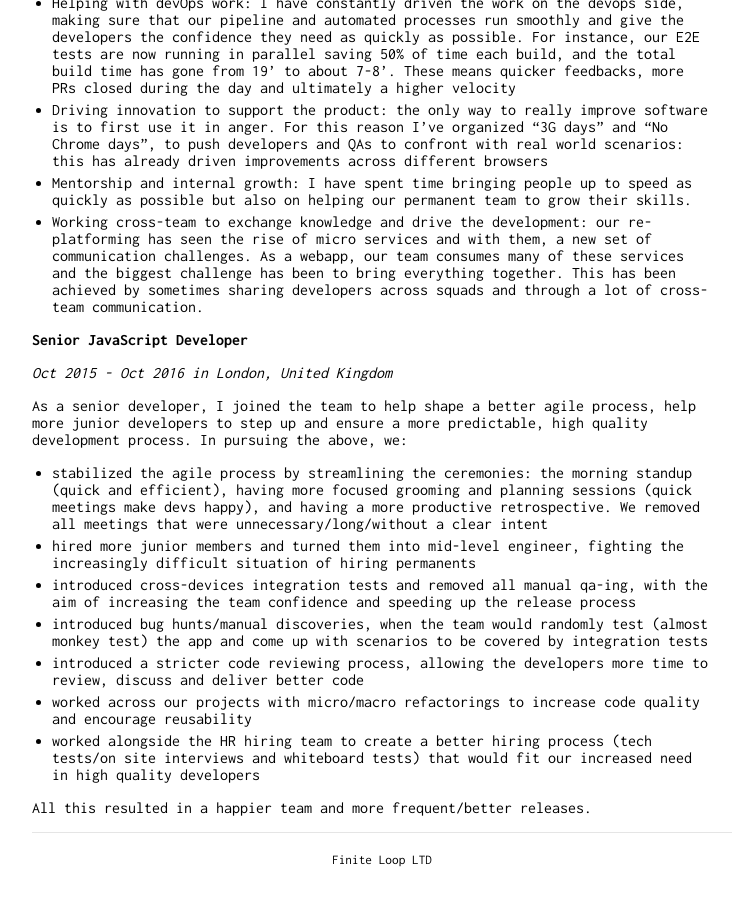
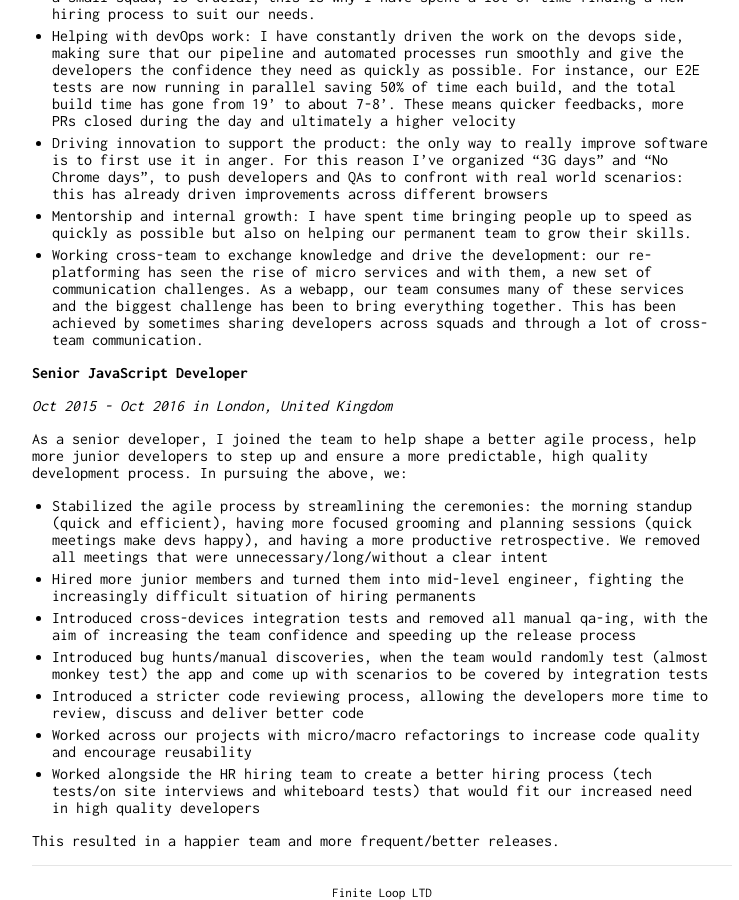
Before and after one commit to ricca509/ricca509.github.io, a Jekyll site: the page built from index.md, in a window 1280 px wide and 900 px high, scrolled down 1110 px. Shown: the whole window, without its empty margins (258-997 px from the left). Built offline with Jekyll 4.4.1, drawn with Linux system fonts in a browser that asks for light colours; our own code applies the rules of GitHub Pages for plain Markdown files; before the commit the page ends 1977 px from its top, so only the background shows below that; some of the changed text lies outside the part shown.

Commit message:
Changes email spot

```diff
--- a/index.md
+++ b/index.md
@@ -74,12 +76,12 @@ _Oct 2015 - Oct 2016 in London, United Kingdom_
 
 As a senior developer, I joined the team to help shape a better agile process, help more junior developers to step up and ensure a more predictable, high quality development process. In pursuing the above, we:
 
-- stabilized the agile process by streamlining the ceremonies: the morning standup (quick and efficient), having more focused grooming and planning sessions (quick meetings make devs happy), and having a more productive retrospective. We removed all meetings that were unnecessary/long/without a clear intent
-- hired more junior members and turned them into mid-level engineer, fighting the increasingly difficult situation of hiring permanents
-- introduced cross-devices integration tests and removed all manual qa-ing, with the aim of increasing the team confidence and speeding up the release process
-- introduced bug hunts/manual discoveries, when the team would randomly test (almost monkey test) the app and come up with scenarios to be covered by integration tests
-- introduced a stricter code reviewing process, allowing the developers more time to review, discuss and deliver better code
-- worked across our projects with micro/macro refactorings to increase code quality and encourage reusability
-- worked alongside the HR hiring team to create a better hiring process (tech tests/on site interviews and whiteboard tests) that would fit our increased need in high quality developers
+- Stabilized the agile process by streamlining the ceremonies: the morning standup (quick and efficient), having more focused grooming and planning sessions (quick meetings make devs happy), and having a more productive retrospective. We removed all meetings that were unnecessary/long/without a clear intent
+- Hired more junior members and turned them into mid-level engineer, fighting the increasingly difficult situation of hiring permanents
+- Introduced cross-devices integration tests and removed all manual qa-ing, with the aim of increasing the team confidence and speeding up the release process
+- Introduced bug hunts/manual discoveries, when the team would randomly test (almost monkey test) the app and come up with scenarios to be covered by integration tests
+- Introduced a stricter code reviewing process, allowing the developers more time to review, discuss and deliver better code
+- Worked across our projects with micro/macro refactorings to increase code quality and encourage reusability
+- Worked alongside the HR hiring team to create a better hiring process (tech tests/on site interviews and whiteboard tests) that would fit our increased need in high quality developers
 
-All this resulted in a happier team and more frequent/better releases.
+This resulted in a happier team and more frequent/better releases.
```
Also changed, not shown: other parts of index.md (+4 -2 lines).
